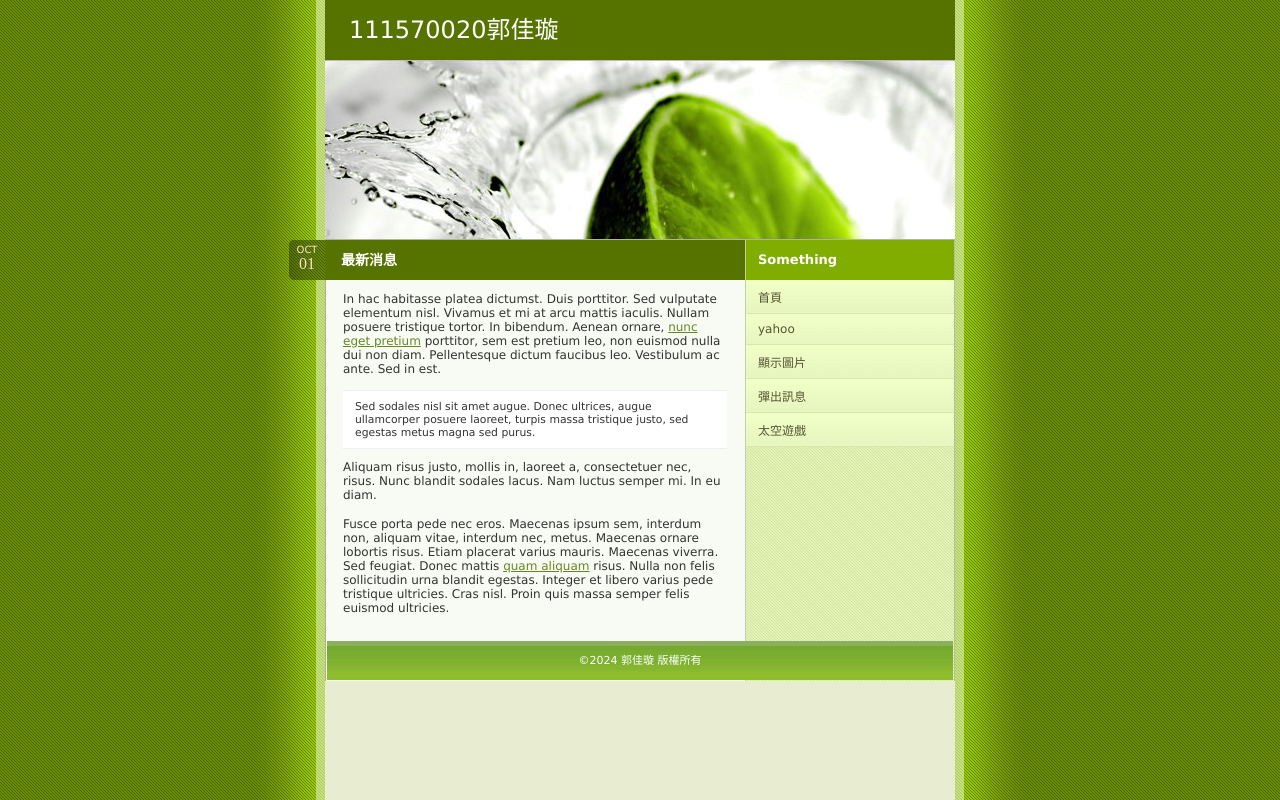
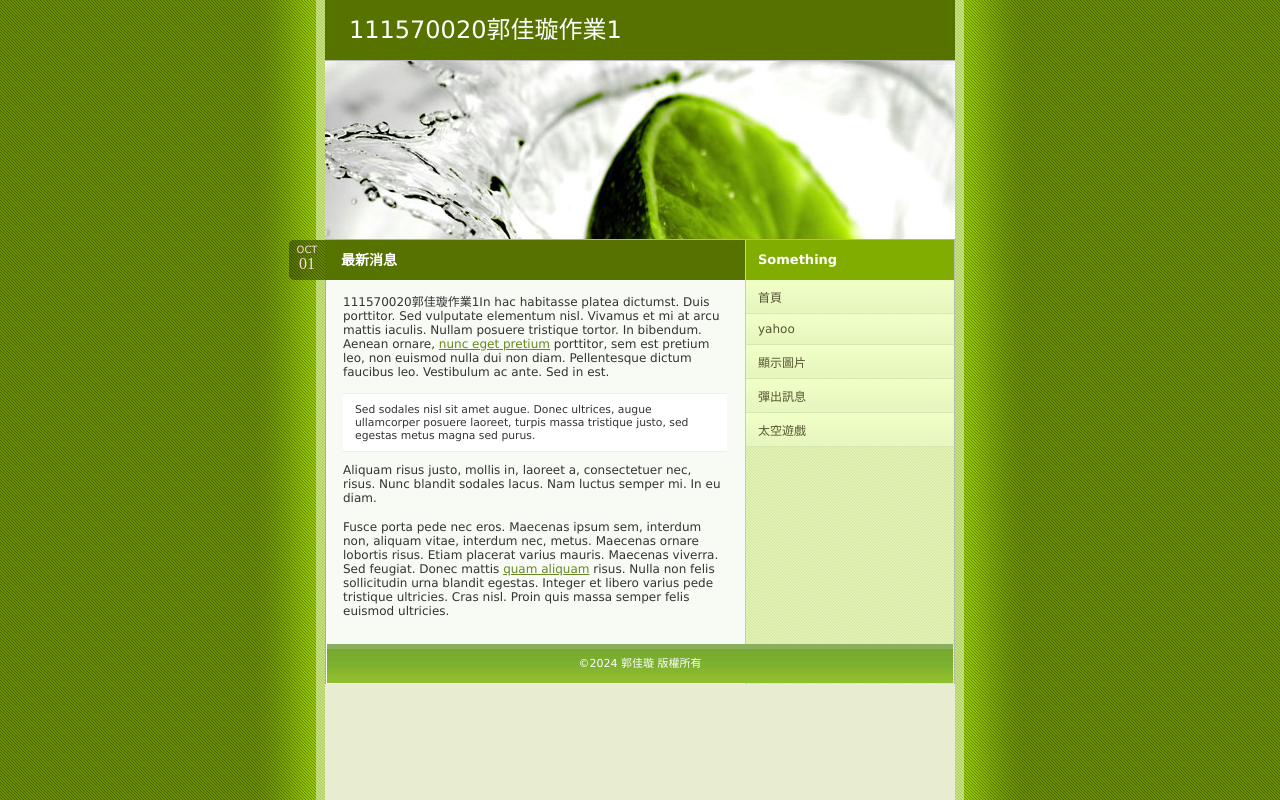
Before and after one commit to Emily0513/hw1, a plain HTML site: page index.html in a window 1280 px wide. Drawn offline with Linux system fonts and the light colour scheme.

Commit message:
Update index.html

```diff
--- a/index.html
+++ b/index.html
@@ -9,7 +9,7 @@
 <meta name="keywords" content="keywords"/>
 <meta name="author" content="author"/>
 <link rel="stylesheet" type="text/css" href="default.css" media="screen"/>
-<title>111570020郭佳璇</title>
+<title>111570020郭佳璇作業1</title>
 </head>
 
 <body>
@@ -17,7 +17,7 @@
 <div class="container">
 
 	<div class="top">
-		<a href="index.html"><span>111570020郭佳璇</span></a>
+		<a href="index.html"><span>111570020郭佳璇作業1</span></a>
 	</div>
 
 	<div class="header"></div>
@@ -37,7 +37,7 @@
 
 				<div class="body">
 
-					<p>In hac habitasse platea dictumst. Duis porttitor. Sed vulputate elementum nisl. Vivamus et mi at arcu mattis iaculis. Nullam posuere tristique tortor. In bibendum. Aenean ornare, <a href="index.html">nunc eget pretium</a> porttitor, sem est pretium leo, non euismod nulla dui non diam. Pellentesque dictum faucibus leo. Vestibulum ac ante. Sed in est.</p>
+					<p>111570020郭佳璇作業1In hac habitasse platea dictumst. Duis porttitor. Sed vulputate elementum nisl. Vivamus et mi at arcu mattis iaculis. Nullam posuere tristique tortor. In bibendum. Aenean ornare, <a href="index.html">nunc eget pretium</a> porttitor, sem est pretium leo, non euismod nulla dui non diam. Pellentesque dictum faucibus leo. Vestibulum ac ante. Sed in est.</p>
 
 					<blockquote><p>Sed sodales nisl sit amet augue. Donec ultrices, augue ullamcorper posuere laoreet, turpis massa tristique justo, sed egestas metus magna sed purus.</p></blockquote>
 
```
